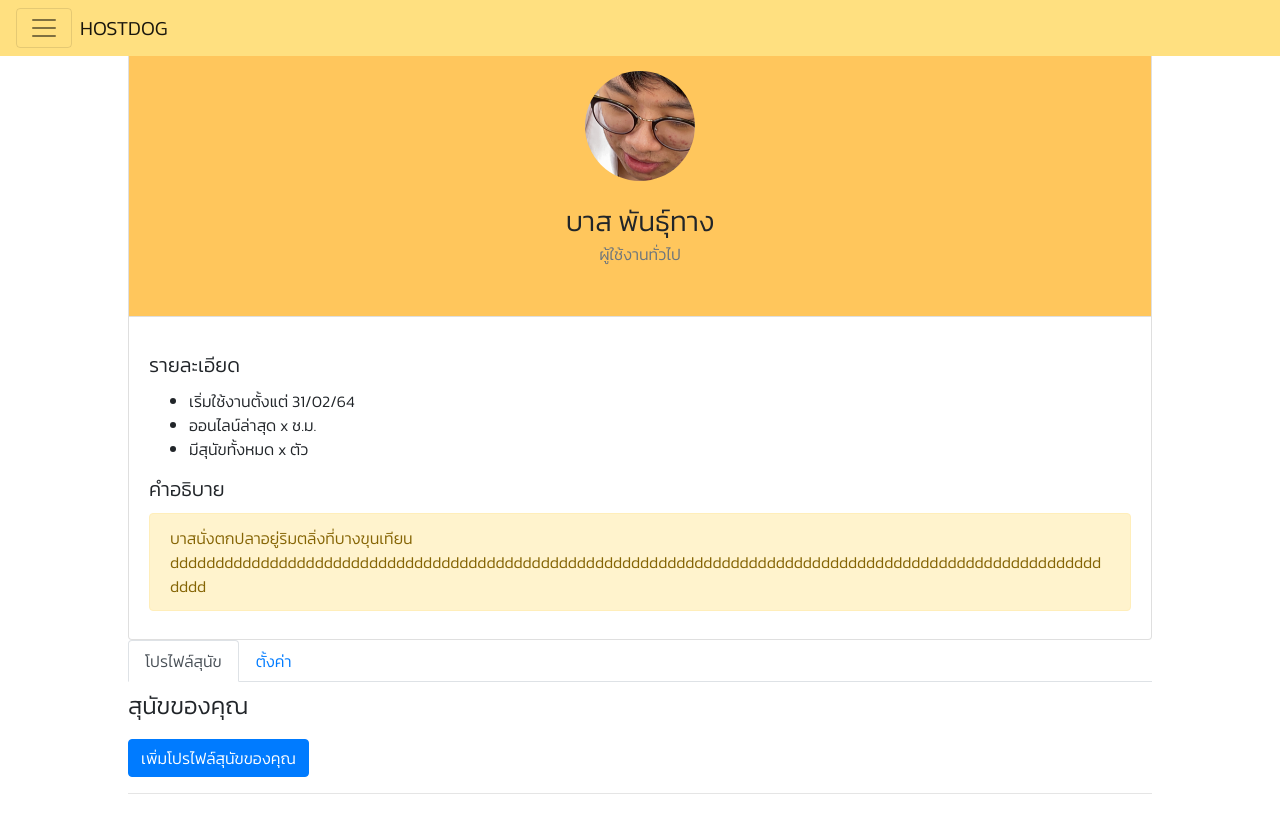
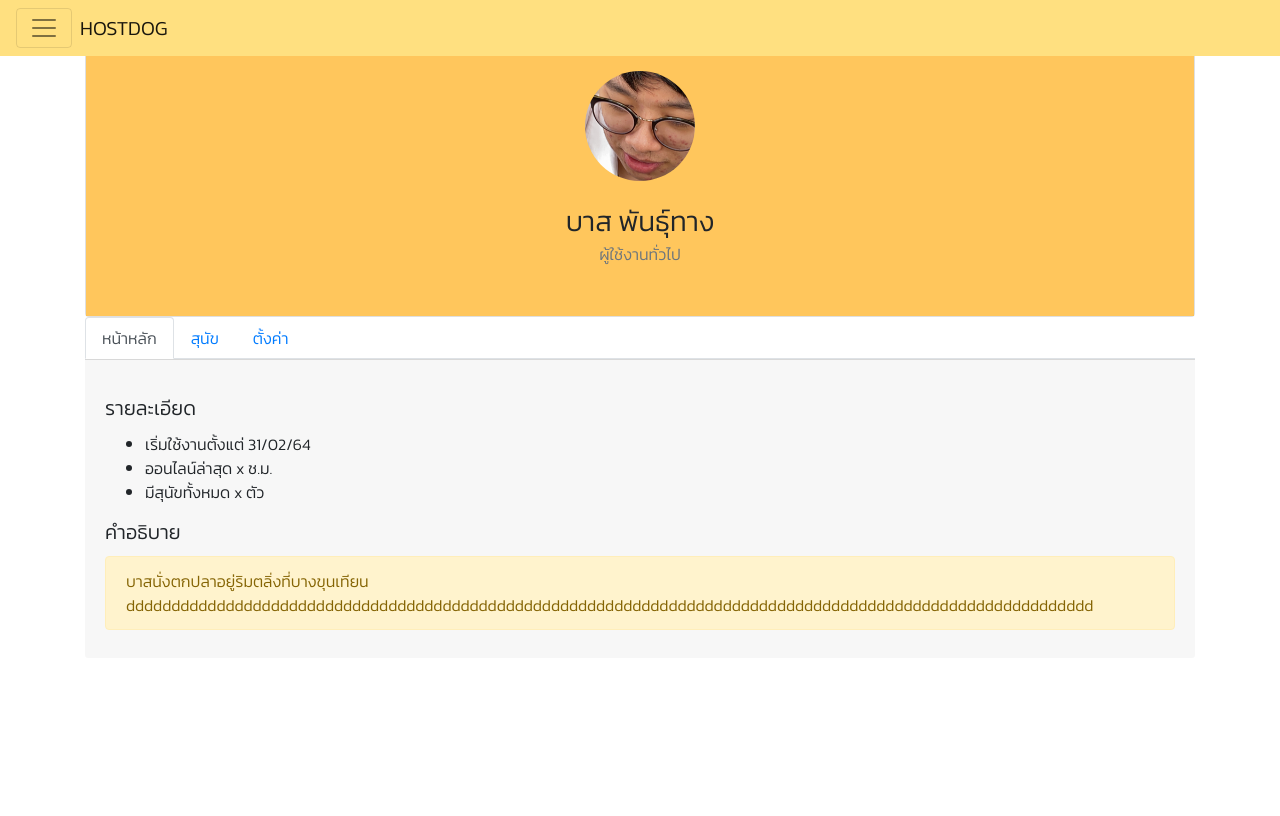
Before and after one commit to Hostdogs/Hostdog-Frontend, a React (Create React App) app in the folder frontend/: page /profile in a window 1280 px wide. Shown: the top 816 px of the page. Built offline with nearby package versions, Linux system fonts and the light colour scheme.

Commit message:
update UI

```diff
--- a/frontend/src/components/UserProfile/DogProfileTab.js
+++ b/frontend/src/components/UserProfile/DogProfileTab.js
@@ -1,4 +1,5 @@
 import React, { useState } from "react";
+import { NavLink } from "react-router-dom";
 import { ListGroup, ListGroupItem, Row, Col, Button } from "reactstrap";
 
 const DogProfileTab = () => {
@@ -20,7 +21,7 @@ const DogProfileTab = () => {
   const [currentPage, setCurrentPage] = useState(1);
   const posts = Array(count).fill(<AddedElement />);
 
-  const [postsPerPage] = useState(5);
+  const [postsPerPage] = useState(3);
 
   const indexOfLastPost = currentPage * postsPerPage;
   const indexOfFirstPost = indexOfLastPost - postsPerPage;
@@ -37,11 +38,9 @@ const DogProfileTab = () => {
     <div>
       <Row>
         <Col xs="12">
-          <h4 style={{ marginTop: "1%" }}>สุนัขของคุณ</h4>
           <Button
-            color="primary"
+            outline color="warning"
             onClick={() => setCount(count + 1)}
-            style={{ marginTop: "1%" }}
           >
             เพิ่มโปรไฟล์สุนัขของคุณ
           </Button>
--- /dev/null
+++ b/frontend/src/components/UserProfile/MainTab.js
@@ -0,0 +1,28 @@
+import React from 'react'
+import { CardFooter, CardText, CardTitle, Alert} from 'reactstrap'
+
+
+const MainTab = () => {
+    return (
+        <CardFooter style={{ height: "70%" }}>
+        <br />
+        <CardText style={{ textAlign: "left" }}>
+          <CardTitle tag="h5">รายละเอียด</CardTitle>
+            <ul>
+              <li>เริ่มใช้งานตั้งแต่ 31/02/64</li>
+              <li>ออนไลน์ล่าสุด x ช.ม.</li>
+              <li>มีสุนัขทั้งหมด x ตัว</li>
+            </ul>
+          <CardTitle tag="h5">คำอธิบาย</CardTitle>
+          <Alert color="warning">
+            <div>
+              บาสนั่งตกปลาอยู่ริมตลิ่งที่บางขุนเทียน
+              ddddddddddddddddddddddddddddddddddddddddddddddddddddddddddddddddddddddddddddddddddddddddddddddddddddddddddd
+            </div>
+          </Alert>
+        </CardText>
+      </CardFooter>
+    )
+}
+
+export default MainTab
--- a/frontend/src/components/UserProfile/ProfileCard.js
+++ b/frontend/src/components/UserProfile/ProfileCard.js
@@ -18,6 +18,7 @@ const ProfileCard = (props) => {
           textAlign: "center",
           backgroundColor: "#ffbb3cd5",
           height: "30%",
+          width:"100%"
         }}
       >
         <div id="mainContainer" class="container">
@@ -36,24 +37,6 @@ const ProfileCard = (props) => {
         </CardSubtitle>
         <br />
       </CardBody>
-      <CardFooter style={{ backgroundColor: "transparent", height: "70%" }}>
-        <br />
-        <CardText style={{ textAlign: "left" }}>
-          <CardTitle tag="h5">รายละเอียด</CardTitle>
-            <ul>
-              <li>เริ่มใช้งานตั้งแต่ 31/02/64</li>
-              <li>ออนไลน์ล่าสุด x ช.ม.</li>
-              <li>มีสุนัขทั้งหมด x ตัว</li>
-            </ul>
-          <CardTitle tag="h5">คำอธิบาย</CardTitle>
-          <Alert color="warning">
-            <div>
-              บาสนั่งตกปลาอยู่ริมตลิ่งที่บางขุนเทียน
-              ddddddddddddddddddddddddddddddddddddddddddddddddddddddddddddddddddddddddddddddddddddddddddddddddddddddddddd
-            </div>
-          </Alert>
-        </CardText>
-      </CardFooter>
     </Card>
   );
 };
--- a/frontend/src/components/UserProfile/ProfileContent.js
+++ b/frontend/src/components/UserProfile/ProfileContent.js
@@ -14,6 +14,7 @@ import {
 } from "reactstrap";
 import classnames from "classnames";
 import DogProfileTab from "./DogProfileTab";
+import MainTab from "./MainTab";
 
 const ProfileContent = (props) => {
   const [activeTab, setActiveTab] = useState("1");
@@ -32,7 +33,7 @@ const ProfileContent = (props) => {
               toggle("1");
             }}
           >
-            โปรไฟล์สุนัข
+            หน้าหลัก
           </NavLink>
         </NavItem>
         <NavItem>
@@ -42,16 +43,29 @@ const ProfileContent = (props) => {
               toggle("2");
             }}
           >
+            สุนัข
+          </NavLink>
+        </NavItem>
+        <NavItem>
+          <NavLink
+            className={classnames({ active: activeTab === "3" })}
+            onClick={() => {
+              toggle("3");
+            }}
+          >
             ตั้งค่า
           </NavLink>
         </NavItem>
       </Nav>
       <TabContent activeTab={activeTab}>
         <TabPane tabId="1">
-          <DogProfileTab />
+            <MainTab />
         </TabPane>
 
         <TabPane tabId="2">
+          <DogProfileTab />
+        </TabPane>
+        <TabPane tabId="3">
           <Row>
             <Col sm="6">
               <Card body>
--- a/frontend/src/components/UserProfile/ProfilePage.js
+++ b/frontend/src/components/UserProfile/ProfilePage.js
@@ -1,7 +1,7 @@
 import React, { useState } from "react";
 import ProfileContent from "./ProfileContent";
 import ProfileCard from "./ProfileCard";
-import { Row, Col } from "reactstrap";
+import { Row, Col, Container } from "reactstrap";
 import NavbarIsAuth from "../Navbar/NavbarIsAuth";
 import SideBar from "../sidebar/SideBar";
 
@@ -14,35 +14,15 @@ export default function ProfilePage() {
 
   return (
     <div>
-      <header style={{ position: "fixed",width:"100%", zIndex:"1001"}}>
+      <header style={{ position: "fixed", width: "100%", zIndex: "1001" }}>
         <NavbarIsAuth toggleSideBar={toggleSideBar} />
       </header>
       <SideBar isOpen={isOpen} />
-      <div style={{paddingTop:"50px"}}>
-      <Row>
-        <Col
-          style={{
-            paddingLeft: "0",
-            paddingRight: "0",
-          }}
-        ></Col>
-        <Col
-          style={{
-            paddingLeft: "0",
-            paddingRight: "0",
-            width: "80vw",
-          }}
-        >
+      <div style={{ paddingTop: "50px" }}>
+        <Container>
           <ProfileCard />
           <ProfileContent />
-        </Col>
-        <Col
-          style={{
-            paddingLeft: "0",
-            paddingRight: "0",
-          }}
-        ></Col>
-      </Row>
+        </Container>
       </div>
     </div>
   );
```
